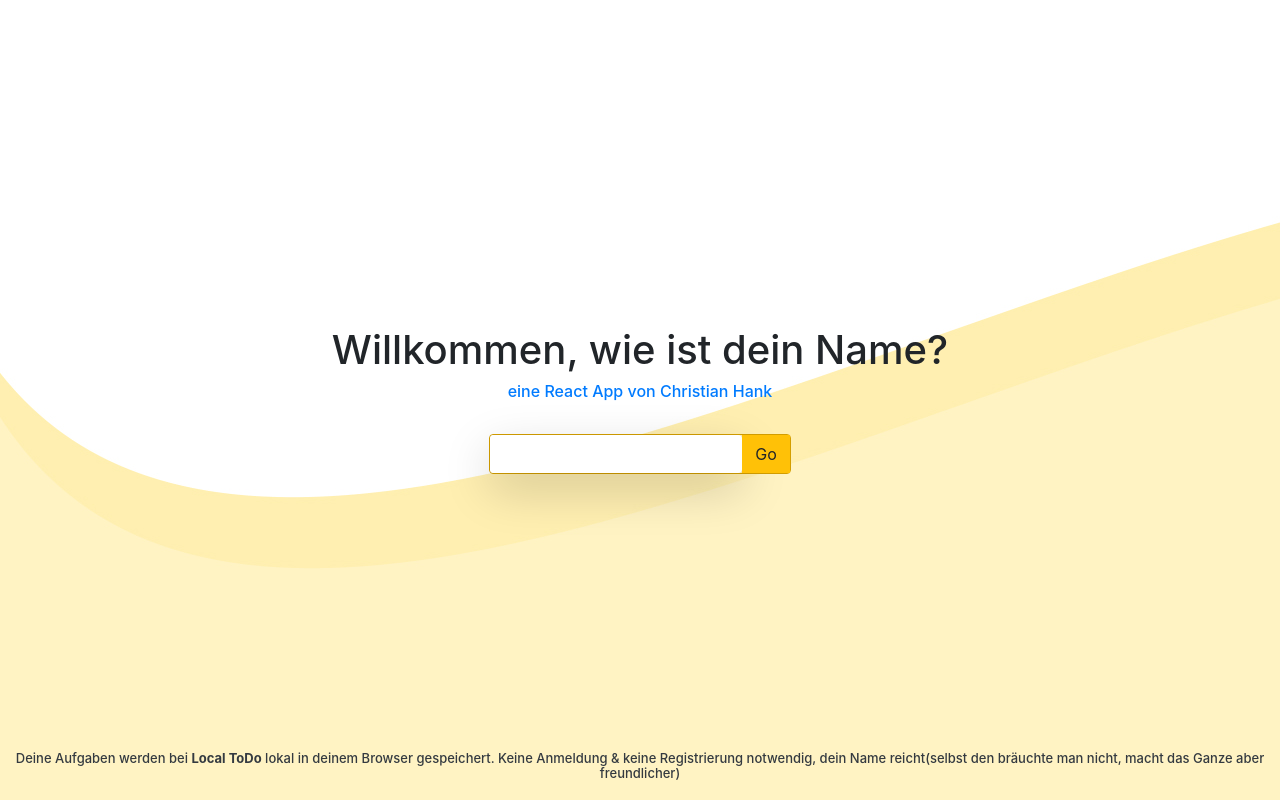
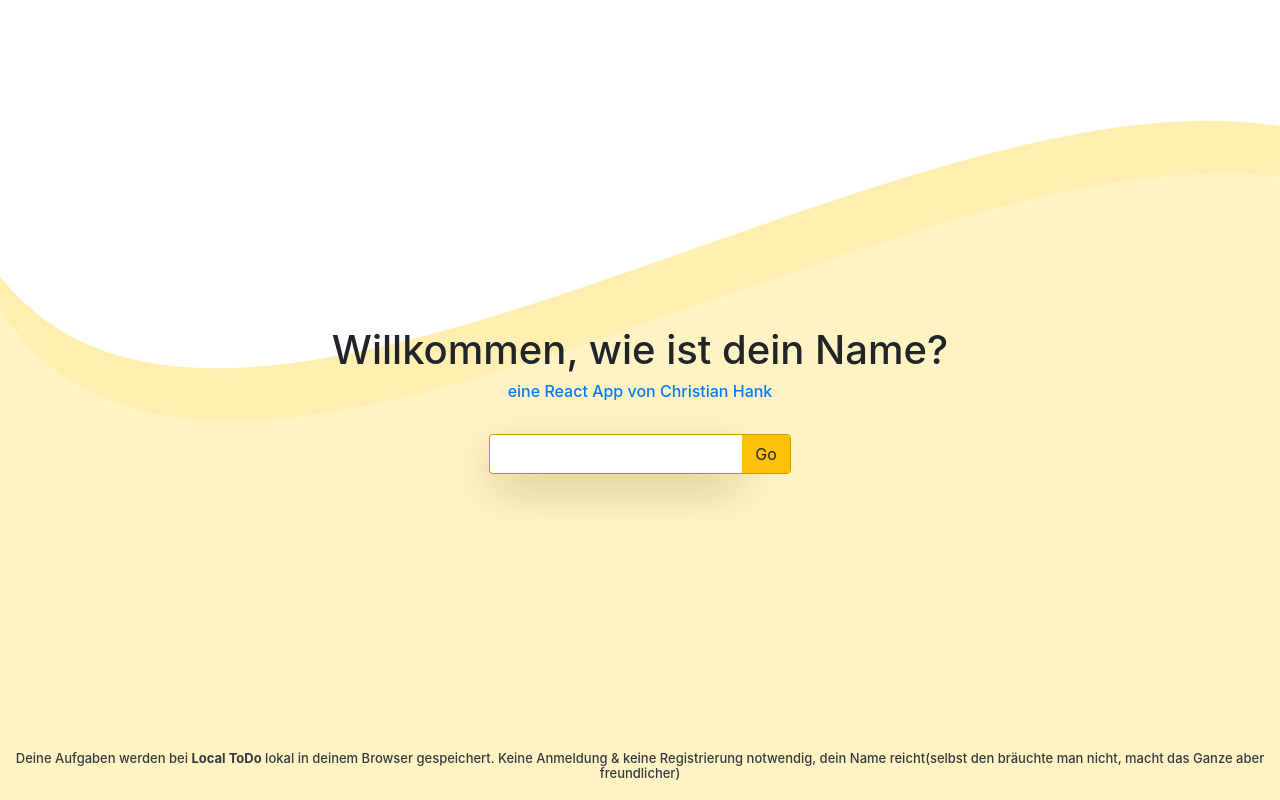
Before and after one commit to christianhank/React-Js-Localstorage-Todos, a React (Create React App) app: page / in a window 1280 px wide. Built offline with nearby package versions, Linux system fonts and the light colour scheme.

Commit message:
bugfixes

```diff
--- a/src/App.css
+++ b/src/App.css
@@ -2,15 +2,5 @@
 body{
   background-image: url("./bg.jpg");
   background-attachment: fixed;
-
+  background-size: cover;
 }
-
-
-@keyframes App-logo-spin {
-  from {
-    transform: rotate(0deg);
-  }
-  to {
-    transform: rotate(360deg);
-  }
-}
```
